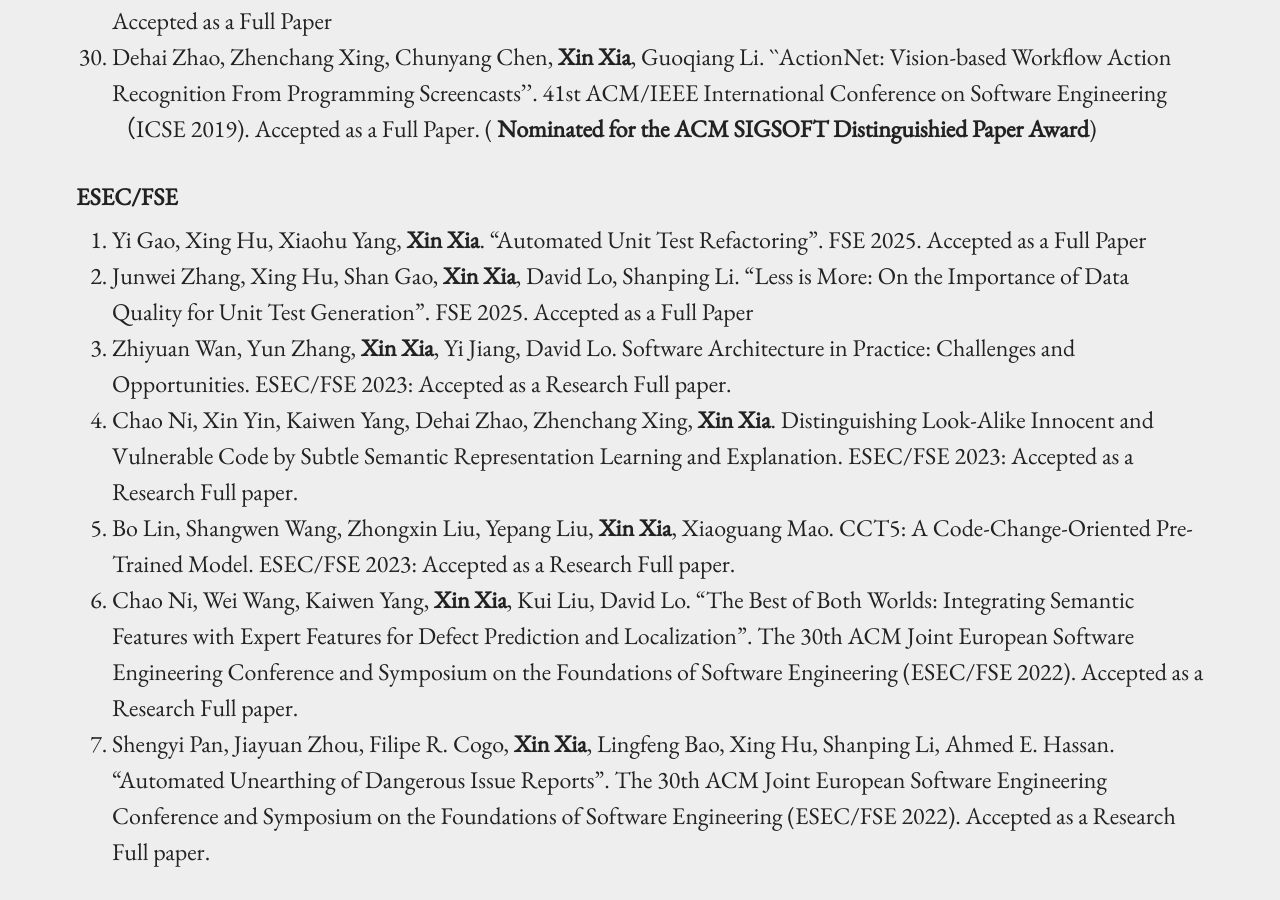
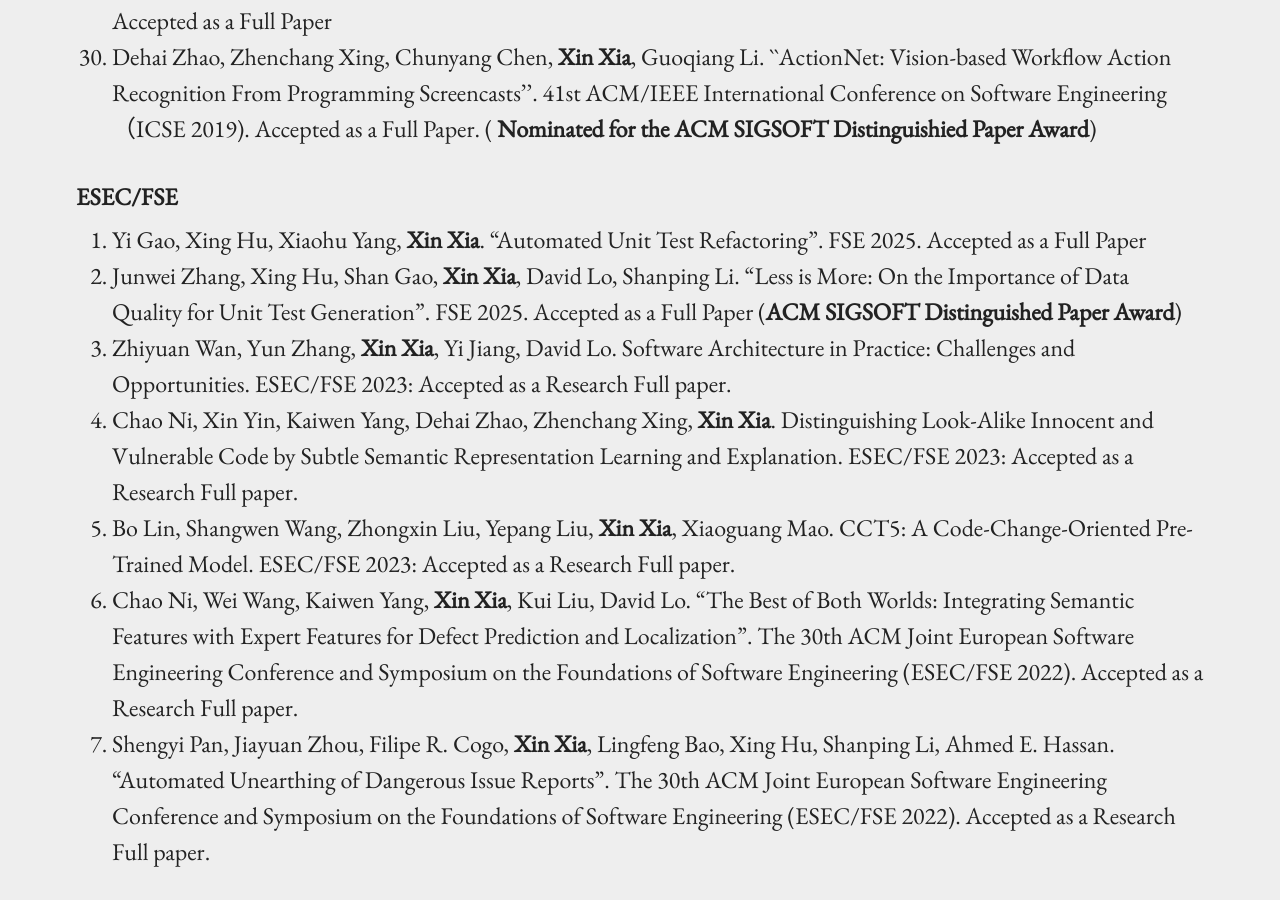
Before and after one commit to xin-xia/xin-xia.github.io, a Jekyll site: the page built from index.md, in a window 1280 px wide and 900 px high, scrolled down 12366 px. Built offline with Jekyll 4.4.1, drawn with Linux system fonts in a browser that asks for light colours.

Commit message:
Update index.md

```diff
--- a/index.md
+++ b/index.md
@@ -176,7 +176,7 @@ Case Study of Code Clone Detection and Defect Prediction". IEEE Transactions on
 
 #### ESEC/FSE
 1. Yi Gao, Xing Hu, Xiaohu Yang, <strong>Xin Xia</strong>.  "Automated Unit Test Refactoring". FSE 2025. Accepted as a Full Paper <br />
-1. Junwei Zhang, Xing Hu, Shan Gao,  <strong>Xin Xia</strong>, David Lo, Shanping Li. "Less is More: On the Importance of Data Quality for Unit Test Generation". FSE 2025. Accepted as a Full Paper <br />
+1. Junwei Zhang, Xing Hu, Shan Gao,  <strong>Xin Xia</strong>, David Lo, Shanping Li. "Less is More: On the Importance of Data Quality for Unit Test Generation". FSE 2025. Accepted as a Full Paper (<strong>ACM SIGSOFT Distinguished Paper Award</strong>) <br />
 1. Zhiyuan Wan, Yun Zhang, <strong>Xin Xia</strong>, Yi Jiang, David Lo. Software Architecture in Practice: Challenges and Opportunities. ESEC/FSE 2023:  Accepted as a Research Full paper.     <br />
 1. Chao Ni, Xin Yin, Kaiwen Yang, Dehai Zhao, Zhenchang Xing, <strong>Xin Xia</strong>. Distinguishing Look-Alike Innocent and Vulnerable Code by  Subtle Semantic Representation Learning and Explanation. ESEC/FSE 2023:  Accepted as a Research Full paper.     <br />
 1. Bo Lin, Shangwen Wang, Zhongxin Liu, Yepang Liu,  <strong>Xin Xia</strong>, Xiaoguang Mao.  CCT5: A Code-Change-Oriented Pre-Trained Model. ESEC/FSE 2023:  Accepted as a Research Full paper.     <br />
```
